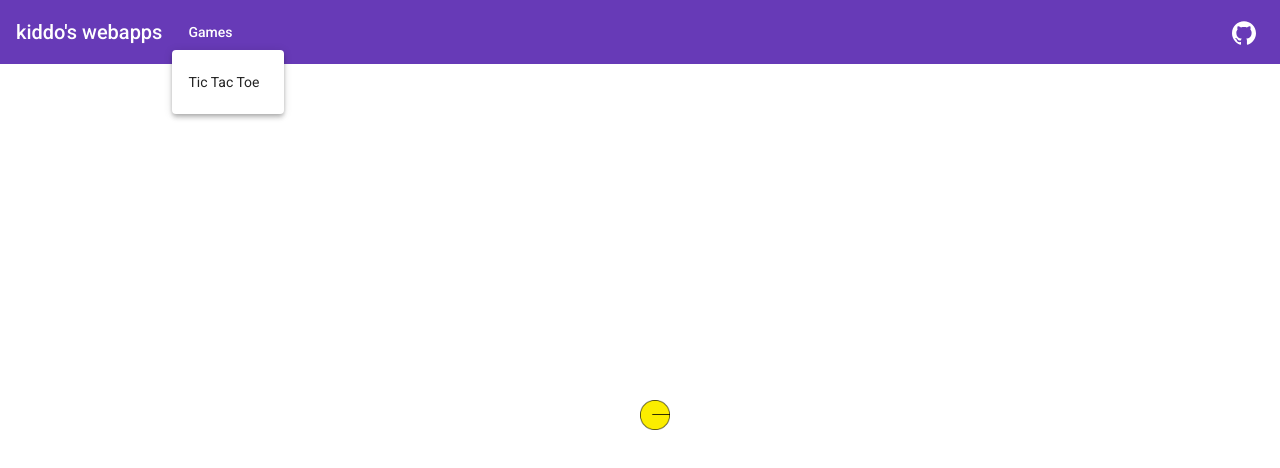
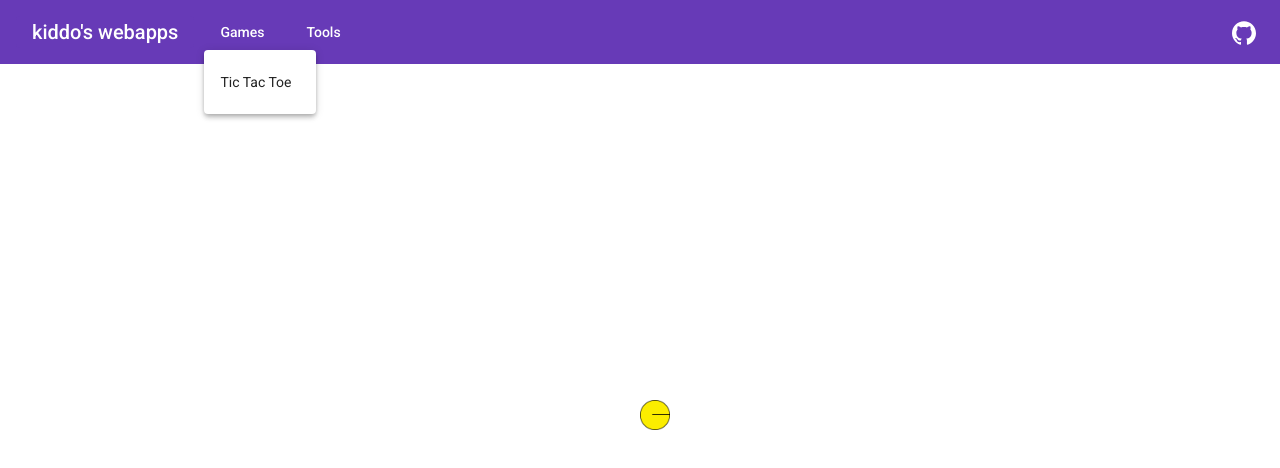
Before and after one commit to kiddos/webapps, an Angular app: page / in a window 1280 px wide. Both pictures are taken after a click on the button "Games". Shown: the top 468 px of the page. Built offline with nearby package versions, Linux system fonts and the light colour scheme.

Commit message:
add conversion nav

```diff
--- a/src/app/app.component.html
+++ b/src/app/app.component.html
@@ -1,10 +1,17 @@
 <mat-toolbar color="primary">
   <mat-toolbar-row>
-    <span>kiddo's webapps</span>
+    <span>
+      <a mat-flat-button routerLink="/" color="primary"><h1>kiddo's webapps</h1></a>
+    </span>
 
     <button mat-button [matMenuTriggerFor]="games" class="nav-item">Games</button>
     <mat-menu #games="matMenu">
-      <button mat-menu-item>Tic Tac Toe</button>
+      <a mat-menu-item>Tic Tac Toe</a>
+    </mat-menu>
+
+    <button mat-button [matMenuTriggerFor]="tools" class="nav-item">Tools</button>
+    <mat-menu #tools="matMenu">
+      <a mat-menu-item routerLink="conversion">Conversion</a>
     </mat-menu>
 
     <span style="flex: 1 1 auto;"></span>
```
